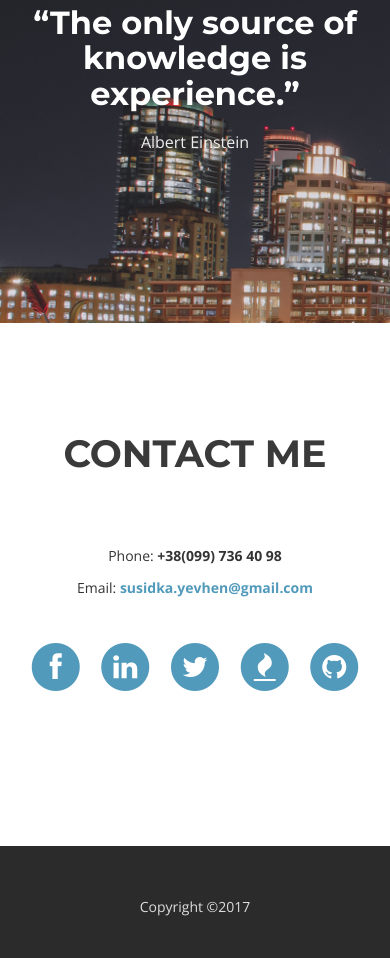
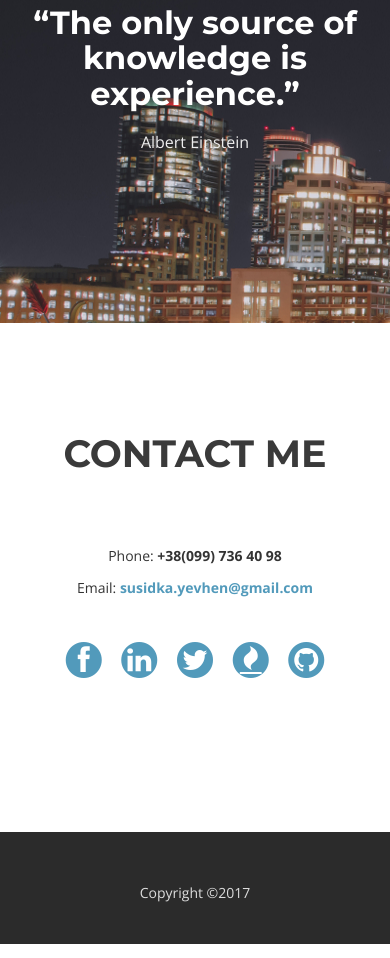
Before and after one commit to YevhenSu/Portfolio_freeCodeCamp, a plain HTML site: page index.html in a window 390 px wide. Shown: the part 4543-5501 px from the top of the page. Drawn offline with nearby package versions, Linux system fonts and the light colour scheme.

Commit message:
Update style.css

```diff
--- a/css/style.css
+++ b/css/style.css
@@ -576,8 +576,19 @@ more media queries
 
 }
 
-@media (max-width:480px){
-	#intro{
-		background-image: none;
-	}
-}
+@media only screen and (max-width : 480px) {
+			#intro{
+					background-image: none;
+			}
+			.fa-stack {
+
+			    width: 1.5em;
+			    height: 1.5em;
+					line-height: 1.5em;
+
+    	}
+
+			.fa-stack-2x {
+          font-size: 1.5em;
+      }
+    }
```
